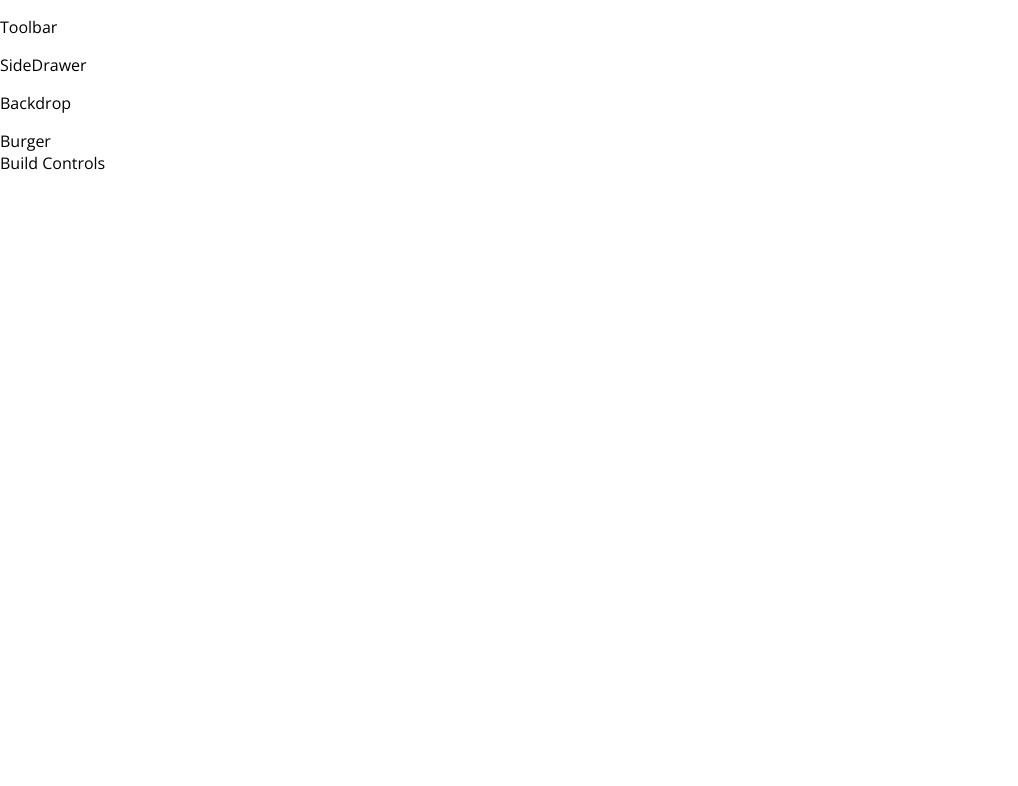
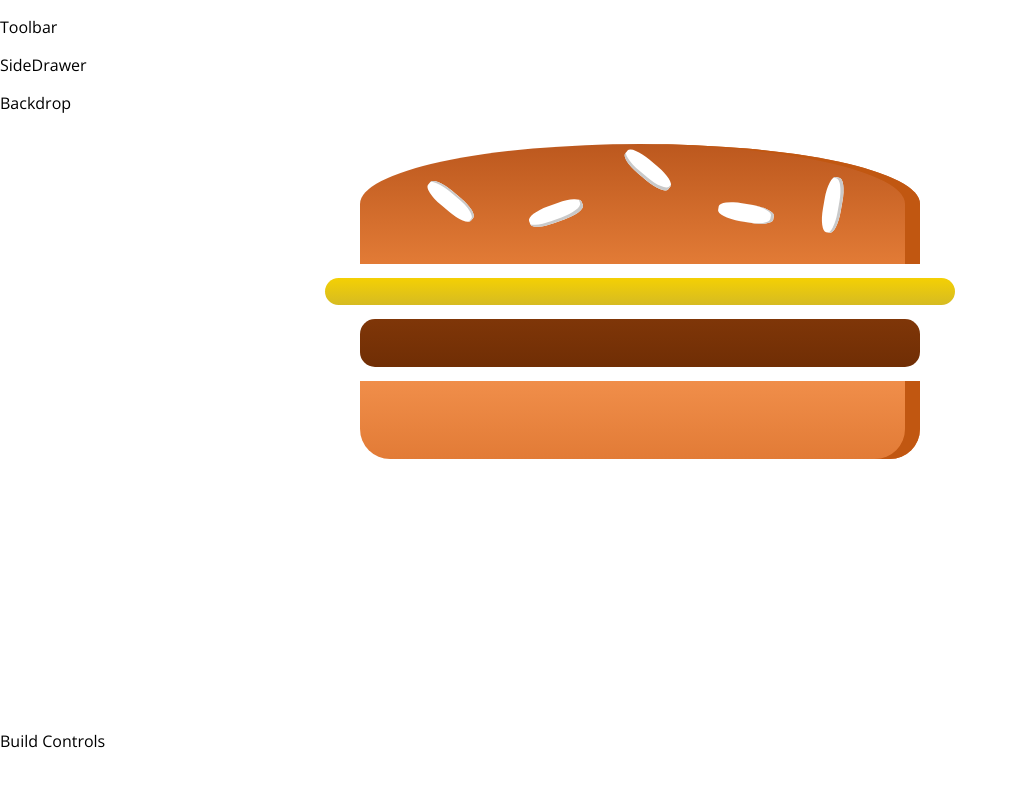
Before and after one commit to jelenamanot/burger-builder, a React app: page / in a window 1280 px wide. Shown: the top 786 px of the page, without its empty margins (0-1018 px from the left). Built offline with nearby package versions, Linux system fonts and the light colour scheme.

Commit message:
Imported Burger Ingredient to Burger component

```diff
--- /dev/null
+++ b/src/components/Burger/Burger.css
@@ -0,0 +1,30 @@
+.Burger {
+    width: 100%;
+    margin: auto;
+    height: 250px;
+    overflow: scroll;
+    text-align: center;
+    font-weight: bold;
+    font-size: 1.2rem;
+}
+
+@media (min-width: 500px) and (min-height: 400px) {
+    .Burger {
+        width: 350px;
+        height: 300px;
+    }
+}
+
+@media (min-width: 500px) and (min-height: 401px) {
+    .Burger {
+        width: 450px;
+        height: 400px;
+    }
+}
+
+@media (min-width: 1000px) and (min-height: 700px) {
+    .Burger {
+        width: 700px;
+        height: 600px;
+    }
+}
--- a/src/components/Burger/Burger.js
+++ b/src/components/Burger/Burger.js
@@ -1,8 +1,16 @@
 import React from 'react';
+
+import classes from './Burger.css';
+import BurgerIngredient from './BurgerIngredient/BurgerIngredient';
 
 const burger = (props) => {
     return(
-        <p>burger</p>
+        <div className={classes.Burger}>
+            <BurgerIngredient type="bread-top"/>
+            <BurgerIngredient type="cheese"/>
+            <BurgerIngredient type="meat"/>
+            <BurgerIngredient type="bread-bottom"/>
+        </div>
     );
 };
 
--- a/src/containers/BurgerBuilder/BurgerBuilder.js
+++ b/src/containers/BurgerBuilder/BurgerBuilder.js
@@ -1,11 +1,13 @@
 import React, { Component } from 'react';
+
 import Aux from '../../hoc/Aux';
+import Burger from '../../components/Burger/Burger';
 
 class BurgerBuilder extends Component {
     render() {
         return(
             <Aux>
-                <div>Burger</div>
+                <Burger/>
                 <div>Build Controls</div>
             </Aux>
         );
```
